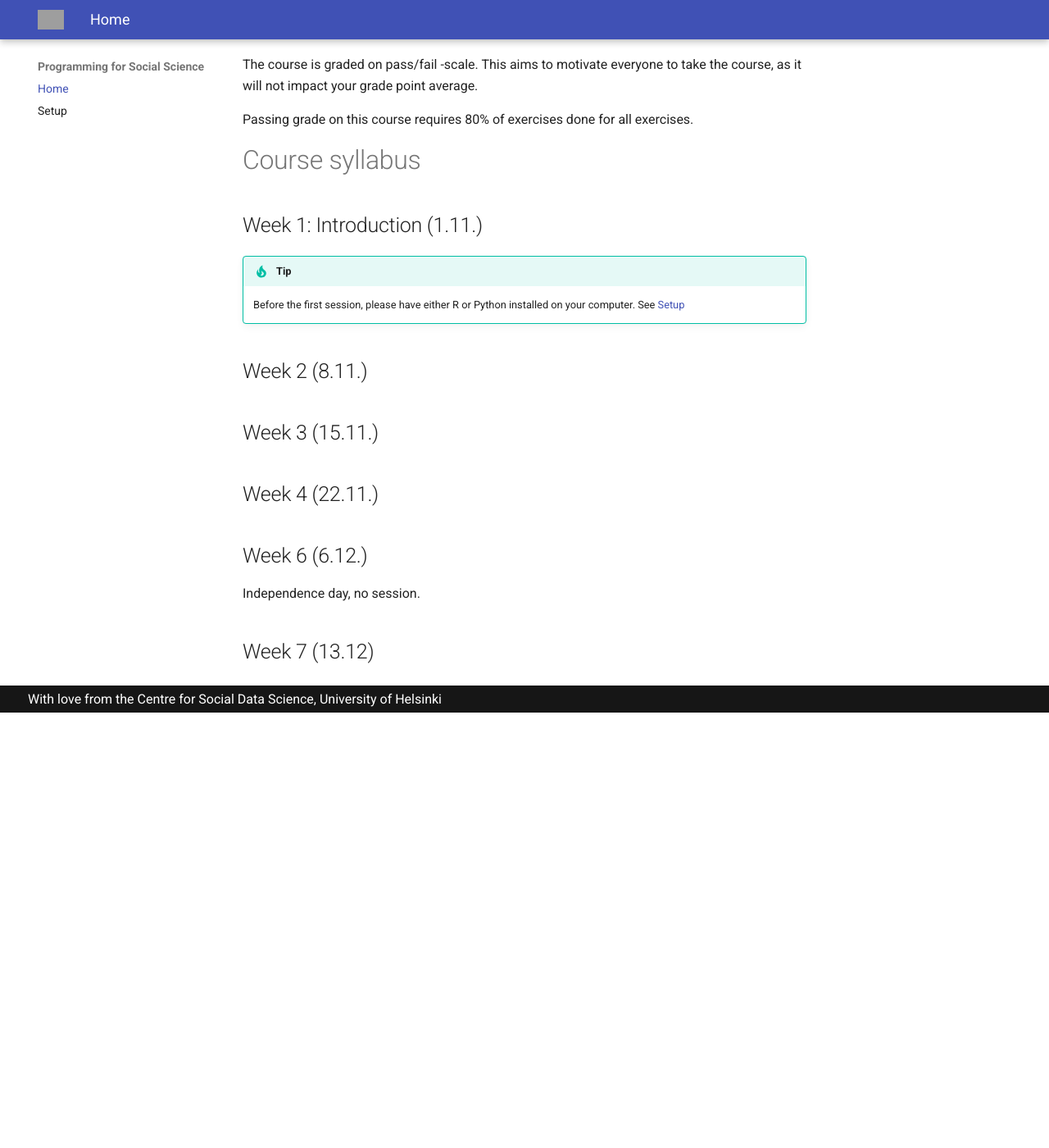
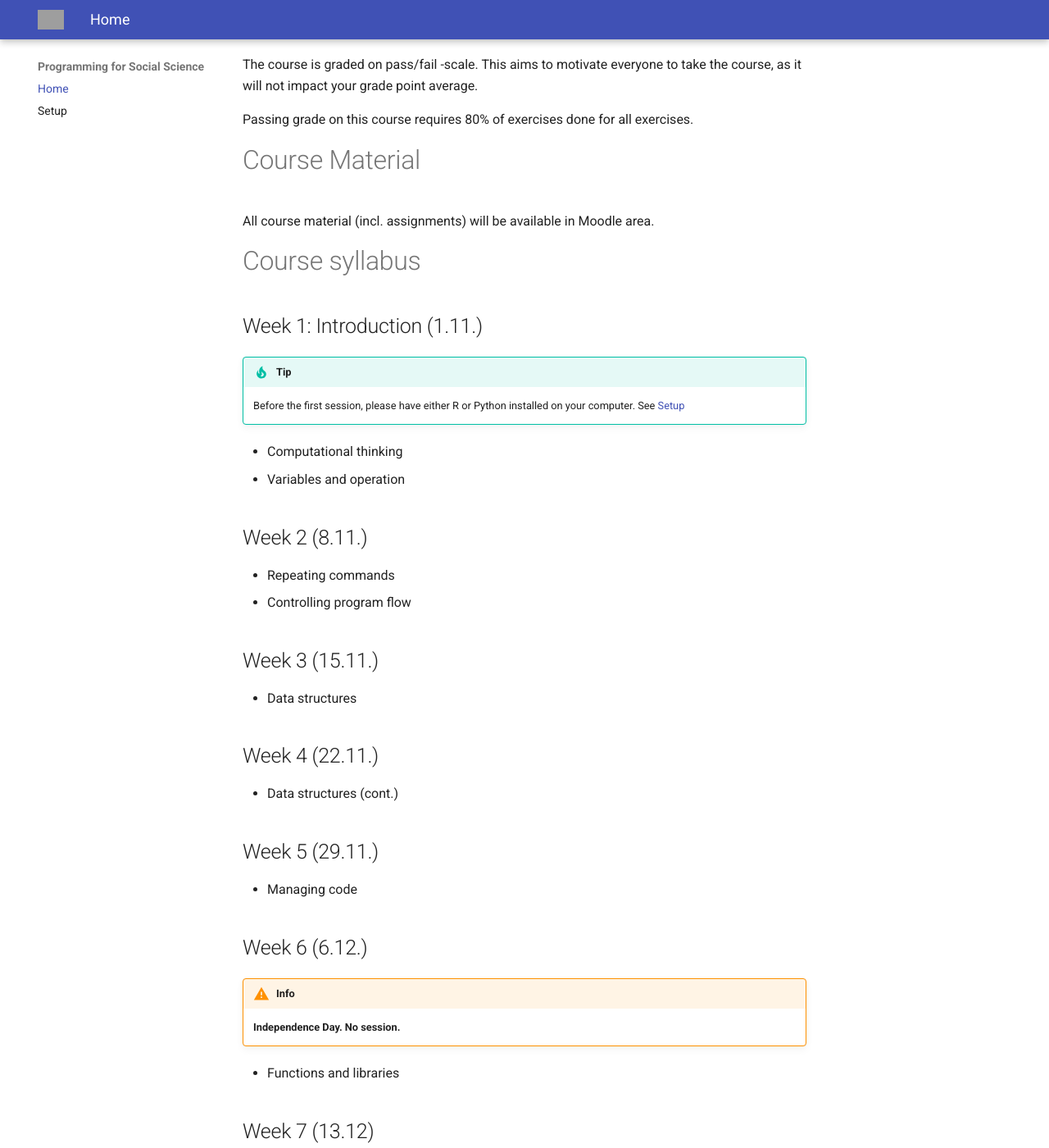
Before and after one commit to uh-csds/programming, an MkDocs documentation site: the page built from docs/index.md, in a window 1280 px wide and 1400 px high, scrolled down 1745 px. Shown: the whole window at 82% size. Built offline with MkDocs 1.6.1 and Material for MkDocs 9.7.7, drawn with Linux system fonts in a browser that asks for light colours; before the commit the page ends 2614 px from its top, so only the background shows below that; some of the changed text lies outside the part shown; grey boxes are pictures that could not be loaded.

Commit message:
Updated course practicalities.

```diff
--- a/docs/index.md
+++ b/docs/index.md
@@ -51,6 +51,10 @@ The course is graded on pass/fail -scale. This aims to motivate everyone to take
 
 Passing grade on this course requires 80% of exercises done for all exercises.
 
+# Course Material
+
+All course material (incl. assignments) will be available in Moodle area.
+
 # Course syllabus
 
 ## Week 1: Introduction (1.11.)
@@ -58,16 +62,33 @@ Passing grade on this course requires 80% of exercises done for all exercises.
 !!! tip
     Before the first session, please have either R or Python installed on your computer. See [Setup](setup.md)
 
-
+- Computational thinking
+- Variables and operation
 
 ## Week 2 (8.11.)
 
+- Repeating commands
+- Controlling program flow
+
 ## Week 3 (15.11.)
+
+- Data structures
 
 ## Week 4 (22.11.)
 
+- Data structures (cont.)
+
+## Week 5 (29.11.)
+
+- Managing code
+
 ## Week 6 (6.12.)
 
-Independence day, no session.
+!!! warning "Info"
+    **Independence Day. No session.**
+
+- Functions and libraries
 
 ## Week 7 (13.12)
+
+- Collecting online data
```
